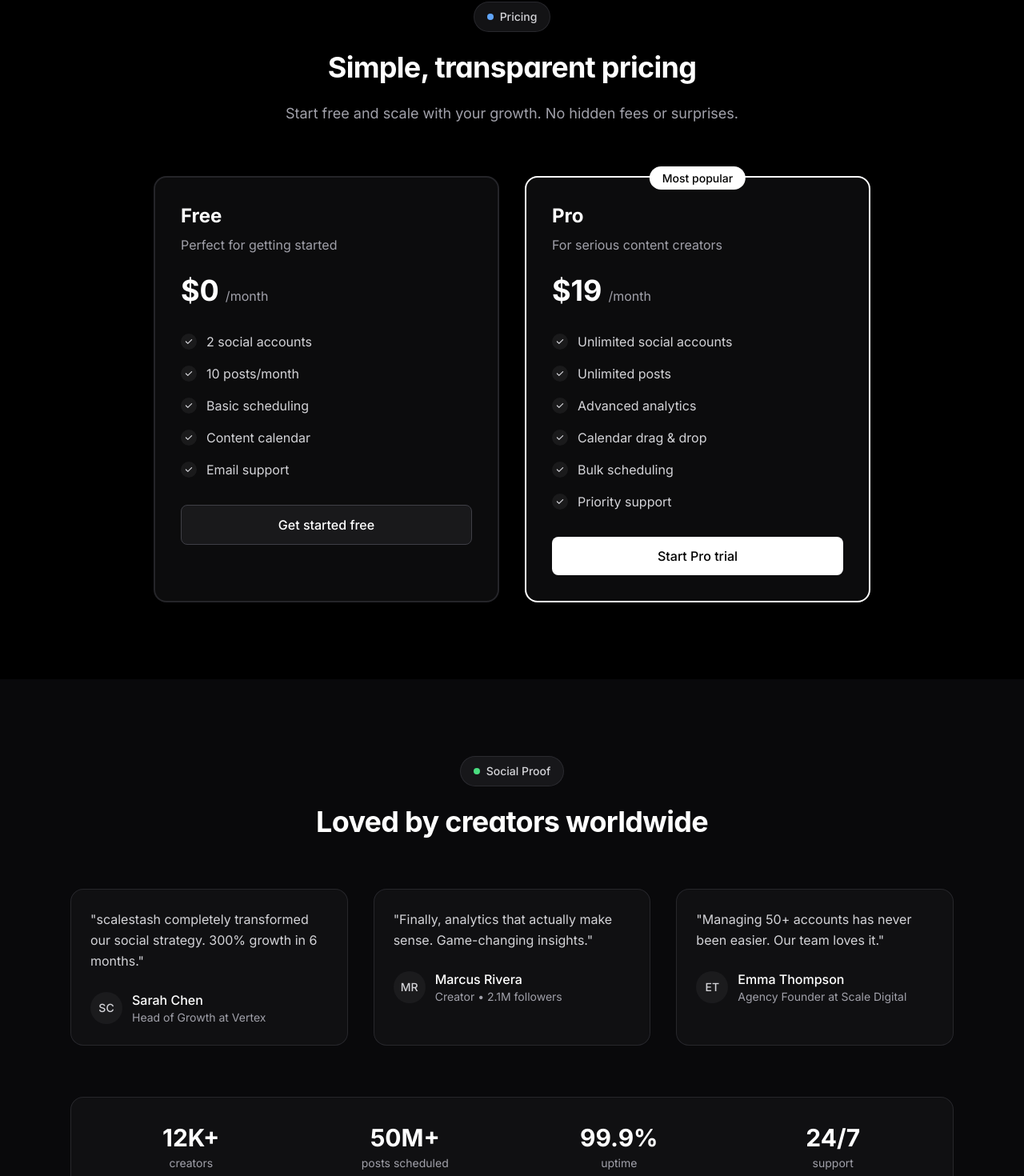
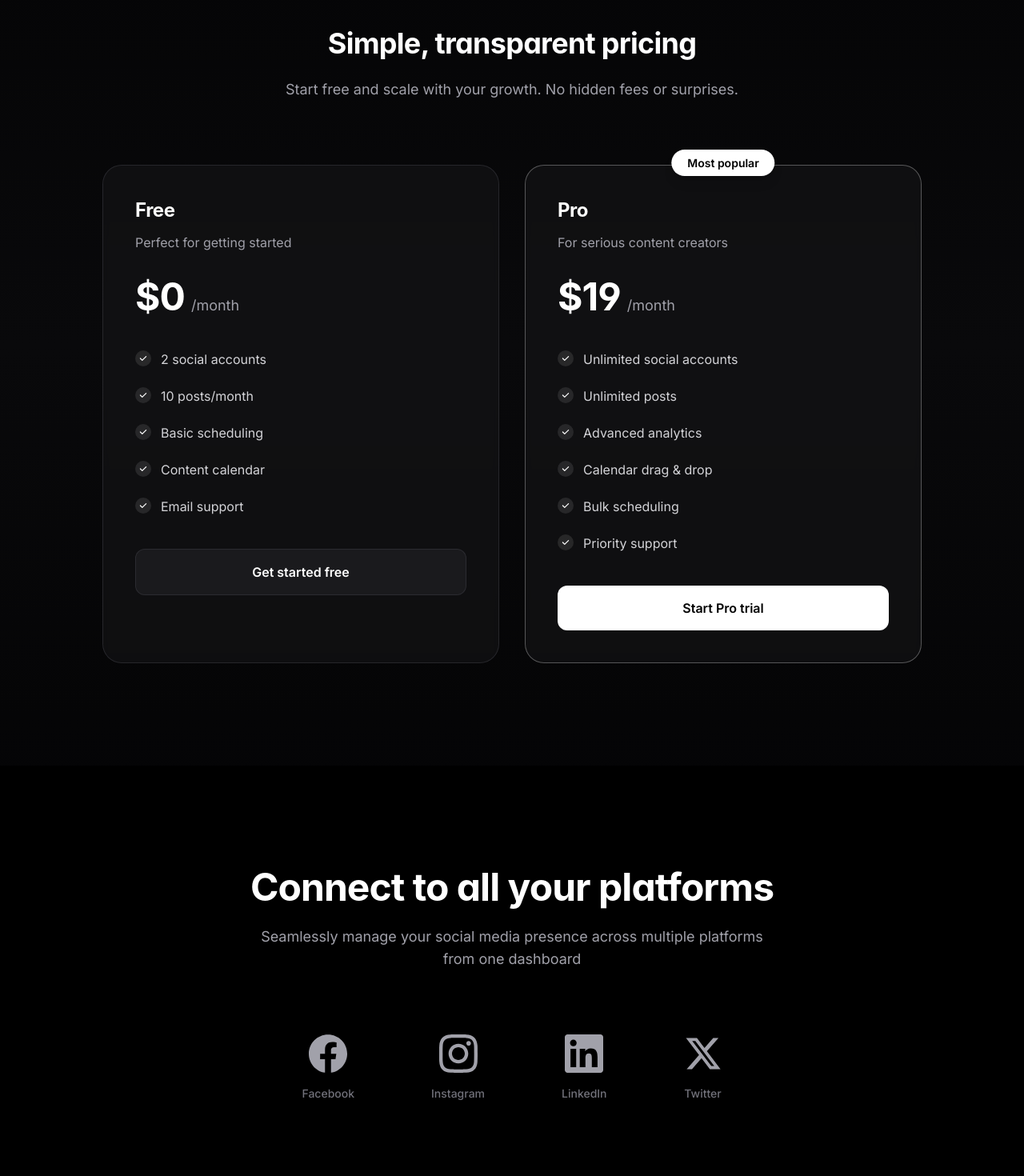
Before and after one commit to solol3veling/scalestash-landing, a React (Create React App) app: page / in a window 1280 px wide. Shown: the part 3626-5096 px from the top of the page at 80% size. Built offline with nearby package versions, Linux system fonts and the light colour scheme; what tailwindcss-bg-patterns would draw is missing.

Commit message:
FAQ progress

```diff
--- a/src/components/Pricing.js
+++ b/src/components/Pricing.js
@@ -1,6 +1,9 @@
-import React from 'react';
+import React, { useEffect, useRef, useState } from 'react';
 
 const Pricing = () => {
+  const [visibleCards, setVisibleCards] = useState(new Set([0, 1])); // Start with cards visible
+  const observerRef = useRef(null);
+
   const plans = [
     {
       name: 'Free',
@@ -30,14 +33,37 @@
     }
   ];
 
+  useEffect(() => {
+    observerRef.current = new IntersectionObserver(
+      (entries) => {
+        entries.forEach((entry) => {
+          const index = parseInt(entry.target.dataset.index);
+          if (entry.isIntersecting) {
+            setVisibleCards((prev) => new Set([...prev, index]));
+          } else {
+            setVisibleCards((prev) => {
+              const newSet = new Set(prev);
+              newSet.delete(index);
+              return newSet;
+            });
+          }
+        });
+      },
+      { threshold: 0.2, rootMargin: '0px 0px -100px 0px' }
+    );
+
+    const elements = document.querySelectorAll('[data-pricing-card]');
+    elements.forEach((el) => observerRef.current?.observe(el));
+
+    return () => observerRef.current?.disconnect();
+  }, []);
+
   return (
-    <section id="pricing" className="py-24 bg-black">
-      <div className="max-w-6xl mx-auto px-6">
-        <div className="text-center mb-16">
-          <div className="inline-flex items-center space-x-2 bg-zinc-800/50 px-4 py-2 rounded-full border border-zinc-700/50 mb-6">
-            <div className="w-2 h-2 bg-blue-400 rounded-full"></div>
-            <span className="text-sm font-medium text-zinc-300">Pricing</span>
-          </div>
+    <section id="pricing" className="py-32 bg-zinc-950 relative">
+      {/* Background gradient */}
+      <div className="absolute inset-0 bg-gradient-to-b from-black via-zinc-950 to-black opacity-50"></div>
+      <div className="max-w-6xl mx-auto px-6 relative z-10">
+        <div className="text-center mb-20">
           <h2 className="text-3xl md:text-4xl font-bold text-white mb-6 tracking-tight" style={{
             fontFamily: '-apple-system, BlinkMacSystemFont, "Segoe UI", Roboto, sans-serif',
             letterSpacing: '-0.02em'
@@ -49,68 +75,83 @@
           </p>
         </div>
 
-        <div className="grid md:grid-cols-2 gap-8 max-w-4xl mx-auto">
-          {plans.map((plan, index) => (
+        <div className="grid md:grid-cols-2 gap-8 max-w-5xl mx-auto">
+          {plans.map((plan, index) => {
+            const isVisible = visibleCards.has(index);
+            return (
               <div
                 key={index}
-              className={`relative bg-zinc-900/50 border-2 rounded-2xl p-8 transition-all duration-200 hover:bg-zinc-900/80 backdrop-blur-sm ${
+                data-pricing-card
+                data-index={index}
+                className={`relative bg-zinc-900/50 border rounded-3xl p-10 backdrop-blur-sm transition-all duration-1000 ${
                   plan.popular
-                  ? 'border-white shadow-lg'
-                  : 'border-zinc-700/50 hover:border-zinc-600'
+                    ? 'border-white/30'
+                    : 'border-zinc-700/50'
+                } ${
+                  isVisible
+                    ? 'opacity-100 translate-y-0'
+                    : 'opacity-0 translate-y-12'
                 }`}
               >
                 {plan.popular && (
-                <div className="absolute -top-3 left-1/2 transform -translate-x-1/2">
-                  <span className="bg-white text-black px-4 py-1.5 rounded-full text-sm font-medium">
+                  <div className="absolute -top-4 left-1/2 transform -translate-x-1/2">
+                    <span className="bg-white text-black px-5 py-2 rounded-full text-sm font-semibold shadow-lg">
                       Most popular
                     </span>
                   </div>
                 )}
 
-              <div className="mb-8">
-                <h3 className="text-2xl font-bold text-white mb-2">
+                <div className="mb-10">
+                  <h3 className="text-2xl font-bold text-white mb-3" style={{
+                    fontFamily: '-apple-system, BlinkMacSystemFont, "Segoe UI", Roboto, sans-serif',
+                    letterSpacing: '-0.02em'
+                  }}>
                     {plan.name}
                   </h3>
-                <p className="text-zinc-400 mb-6">
+                  <p className="text-zinc-400 text-base mb-8">
                     {plan.description}
                   </p>
 
-                <div className="mb-6">
                   <div className="flex items-baseline">
-                    <span className="text-4xl font-bold text-white">
+                    <span className="text-5xl font-bold text-white" style={{
+                      fontFamily: '-apple-system, BlinkMacSystemFont, "Segoe UI", Roboto, sans-serif',
+                      letterSpacing: '-0.02em'
+                    }}>
                       {plan.price}
                     </span>
                     {plan.price !== 'Custom' && (
-                      <span className="text-zinc-400 ml-2">/month</span>
+                      <span className="text-zinc-400 ml-2 text-lg">/month</span>
                     )}
                   </div>
                 </div>
-              </div>
 
-              <ul className="space-y-4 mb-8">
+                <ul className="space-y-5 mb-10">
                   {plan.features.map((feature, featureIndex) => (
-                  <li key={featureIndex} className="flex items-center space-x-3">
-                    <div className="flex-shrink-0 w-5 h-5 bg-zinc-800/50 rounded-full flex items-center justify-center">
-                      <svg className="w-3 h-3 text-zinc-300" fill="currentColor" viewBox="0 0 20 20">
+                    <li key={featureIndex} className="flex items-start space-x-3">
+                      <div className="flex-shrink-0 w-5 h-5 mt-0.5 bg-white/10 rounded-full flex items-center justify-center">
+                        <svg className="w-3 h-3 text-white" fill="currentColor" viewBox="0 0 20 20">
                           <path fillRule="evenodd" d="M16.707 5.293a1 1 0 010 1.414l-8 8a1 1 0 01-1.414 0l-4-4a1 1 0 011.414-1.414L8 12.586l7.293-7.293a1 1 0 011.414 0z" clipRule="evenodd" />
                         </svg>
                       </div>
-                    <span className="text-zinc-300">
+                      <span className="text-zinc-300 text-base leading-relaxed">
                         {feature}
                       </span>
                     </li>
                   ))}
                 </ul>
 
-              <button className={`w-full py-3 px-6 rounded-lg font-medium transition-all duration-200 ${
+                <a href="https://app.scalestash.com" className="block">
+                  <button className={`w-full py-4 px-6 rounded-xl font-semibold transition-all duration-200 ${
                     plan.popular
                       ? 'bg-white text-black hover:bg-zinc-200'
-                  : 'bg-zinc-800/50 text-white hover:bg-zinc-700/50 border border-zinc-700'
+                      : 'bg-zinc-800/50 text-white hover:bg-zinc-700/50 border border-zinc-700/50'
                   }`}>
                     {plan.name === 'Free' ? 'Get started free' : 'Start Pro trial'}
                   </button>
+                </a>
               </div>
-          ))}
+            );
+          })}
         </div>
       </div>
     </section>
--- a/src/components/Testimonials.js
+++ b/src/components/Testimonials.js
@@ -1,99 +1,69 @@
 import React from 'react';
 
 const Testimonials = () => {
-  const testimonials = [
+  const platforms = [
     {
-      quote: "scalestash completely transformed our social strategy. 300% growth in 6 months.",
-      author: "Sarah Chen",
-      title: "Head of Growth",
-      company: "Vertex",
-      avatar: "SC"
+      name: 'Facebook',
+      icon: (
+        <svg className="w-12 h-12" fill="currentColor" viewBox="0 0 24 24">
+          <path d="M24 12.073c0-6.627-5.373-12-12-12s-12 5.373-12 12c0 5.99 4.388 10.954 10.125 11.854v-8.385H7.078v-3.47h3.047V9.43c0-3.007 1.792-4.669 4.533-4.669 1.312 0 2.686.235 2.686.235v2.953H15.83c-1.491 0-1.956.925-1.956 1.874v2.25h3.328l-.532 3.47h-2.796v8.385C19.612 23.027 24 18.062 24 12.073z"/>
+        </svg>
+      )
     },
     {
-      quote: "Finally, analytics that actually make sense. Game-changing insights.",
-      author: "Marcus Rivera",
-      title: "Creator",
-      followers: "2.1M",
-      avatar: "MR"
+      name: 'Instagram',
+      icon: (
+        <svg className="w-12 h-12" fill="currentColor" viewBox="0 0 24 24">
+          <path d="M12 2.163c3.204 0 3.584.012 4.85.07 3.252.148 4.771 1.691 4.919 4.919.058 1.265.069 1.645.069 4.849 0 3.205-.012 3.584-.069 4.849-.149 3.225-1.664 4.771-4.919 4.919-1.266.058-1.644.07-4.85.07-3.204 0-3.584-.012-4.849-.07-3.26-.149-4.771-1.699-4.919-4.92-.058-1.265-.07-1.644-.07-4.849 0-3.204.013-3.583.07-4.849.149-3.227 1.664-4.771 4.919-4.919 1.266-.057 1.645-.069 4.849-.069zm0-2.163c-3.259 0-3.667.014-4.947.072-4.358.2-6.78 2.618-6.98 6.98-.059 1.281-.073 1.689-.073 4.948 0 3.259.014 3.668.072 4.948.2 4.358 2.618 6.78 6.98 6.98 1.281.058 1.689.072 4.948.072 3.259 0 3.668-.014 4.948-.072 4.354-.2 6.782-2.618 6.979-6.98.059-1.28.073-1.689.073-4.948 0-3.259-.014-3.667-.072-4.947-.196-4.354-2.617-6.78-6.979-6.98-1.281-.059-1.69-.073-4.949-.073zm0 5.838c-3.403 0-6.162 2.759-6.162 6.162s2.759 6.163 6.162 6.163 6.162-2.759 6.162-6.163c0-3.403-2.759-6.162-6.162-6.162zm0 10.162c-2.209 0-4-1.79-4-4 0-2.209 1.791-4 4-4s4 1.791 4 4c0 2.21-1.791 4-4 4zm6.406-11.845c-.796 0-1.441.645-1.441 1.44s.645 1.44 1.441 1.44c.795 0 1.439-.645 1.439-1.44s-.644-1.44-1.439-1.44z"/>
+        </svg>
+      )
     },
     {
-      quote: "Managing 50+ accounts has never been easier. Our team loves it.",
-      author: "Emma Thompson",
-      title: "Agency Founder",
-      company: "Scale Digital",
-      avatar: "ET"
+      name: 'LinkedIn',
+      icon: (
+        <svg className="w-12 h-12" fill="currentColor" viewBox="0 0 24 24">
+          <path d="M20.447 20.452h-3.554v-5.569c0-1.328-.027-3.037-1.852-3.037-1.853 0-2.136 1.445-2.136 2.939v5.667H9.351V9h3.414v1.561h.046c.477-.9 1.637-1.85 3.37-1.85 3.601 0 4.267 2.37 4.267 5.455v6.286zM5.337 7.433c-1.144 0-2.063-.926-2.063-2.065 0-1.138.92-2.063 2.063-2.063 1.14 0 2.064.925 2.064 2.063 0 1.139-.925 2.065-2.064 2.065zm1.782 13.019H3.555V9h3.564v11.452zM22.225 0H1.771C.792 0 0 .774 0 1.729v20.542C0 23.227.792 24 1.771 24h20.451C23.2 24 24 23.227 24 22.271V1.729C24 .774 23.2 0 22.222 0h.003z"/>
+        </svg>
+      )
+    },
+    {
+      name: 'Twitter',
+      icon: (
+        <svg className="w-12 h-12" fill="currentColor" viewBox="0 0 24 24">
+          <path d="M18.244 2.25h3.308l-7.227 8.26 8.502 11.24H16.17l-5.214-6.817L4.99 21.75H1.68l7.73-8.835L1.254 2.25H8.08l4.713 6.231zm-1.161 17.52h1.833L7.084 4.126H5.117z"/>
+        </svg>
+      )
     }
   ];
 
-  const stats = [
-    { number: "12K+", label: "creators" },
-    { number: "50M+", label: "posts scheduled" },
-    { number: "99.9%", label: "uptime" },
-    { number: "24/7", label: "support" }
-  ];
-
   return (
-    <section className="py-24 bg-zinc-950">
+    <section className="py-32 bg-black">
       <div className="max-w-6xl mx-auto px-6">
-        <div className="text-center mb-16">
-          <div className="inline-flex items-center space-x-2 bg-zinc-800/50 px-4 py-2 rounded-full border border-zinc-700/50 mb-6">
-            <div className="w-2 h-2 bg-green-400 rounded-full"></div>
-            <span className="text-sm font-medium text-zinc-300">Social Proof</span>
-          </div>
-          <h2 className="text-3xl md:text-4xl font-bold text-white mb-6 tracking-tight" style={{
+        <div className="text-center mb-20">
+          <h2 className="text-3xl md:text-5xl font-bold text-white mb-6 tracking-tight" style={{
             fontFamily: '-apple-system, BlinkMacSystemFont, "Segoe UI", Roboto, sans-serif',
             letterSpacing: '-0.02em'
           }}>
-            Loved by creators worldwide
+            Connect to all your platforms
           </h2>
+          <p className="text-lg text-zinc-400 max-w-2xl mx-auto">
+            Seamlessly manage your social media presence across multiple platforms from one dashboard
+          </p>
         </div>
 
-        {/* Testimonials */}
-        <div className="grid md:grid-cols-3 gap-8 mb-16">
-          {testimonials.map((testimonial, index) => (
+        {/* Platform Icons */}
+        <div className="flex flex-wrap justify-center items-center gap-16 md:gap-24">
+          {platforms.map((platform, index) => (
             <div
               key={index}
-              className="bg-zinc-900/50 border border-zinc-700/50 rounded-2xl p-6 hover:bg-zinc-900/80 transition-all duration-200 backdrop-blur-sm"
+              className="flex flex-col items-center space-y-4 transition-all duration-300 hover:scale-110"
             >
-              <div className="mb-6">
-                <p className="text-zinc-300 leading-relaxed">
-                  "{testimonial.quote}"
-                </p>
+              <div className="text-zinc-400 hover:text-white transition-colors duration-300">
+                {platform.icon}
               </div>
-
-              <div className="flex items-center space-x-3">
-                <div className="w-10 h-10 bg-zinc-800/50 rounded-full flex items-center justify-center">
-                  <span className="text-zinc-300 font-medium text-sm">{testimonial.avatar}</span>
-                </div>
-                <div>
-                  <div className="font-medium text-white">
-                    {testimonial.author}
-                  </div>
-                  <div className="text-zinc-400 text-sm">
-                    {testimonial.title}
-                    {testimonial.company && ` at ${testimonial.company}`}
-                    {testimonial.followers && ` • ${testimonial.followers} followers`}
-                  </div>
-                </div>
-              </div>
+              <span className="text-zinc-500 text-sm font-medium">{platform.name}</span>
             </div>
           ))}
-        </div>
-
-        {/* Stats */}
-        <div className="bg-zinc-900/50 border border-zinc-700/50 rounded-2xl p-8 backdrop-blur-sm">
-          <div className="grid grid-cols-2 md:grid-cols-4 gap-8">
-            {stats.map((stat, index) => (
-              <div key={index} className="text-center">
-                <div className="text-3xl font-bold text-white mb-1">
-                  {stat.number}
-                </div>
-                <div className="text-zinc-400 text-sm">
-                  {stat.label}
-                </div>
-              </div>
-            ))}
-          </div>
         </div>
       </div>
     </section>
```
Also changed, not shown: src/components/FAQ.js (+7 -7 lines). Lines whose indentation alone changed are shown as unchanged.
